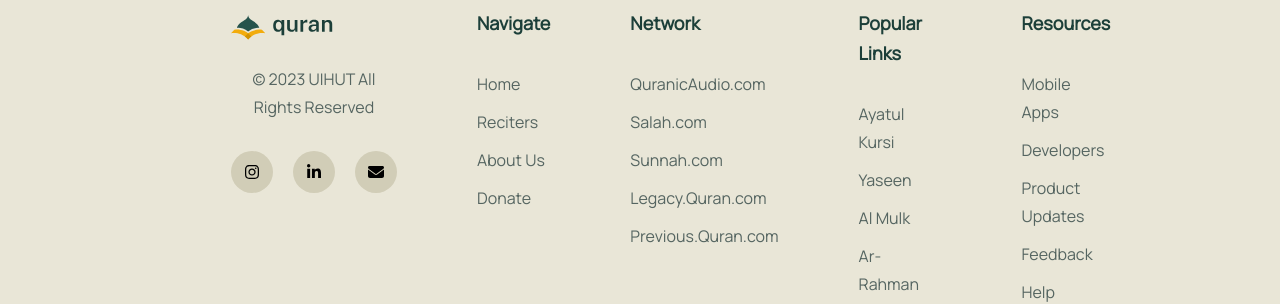
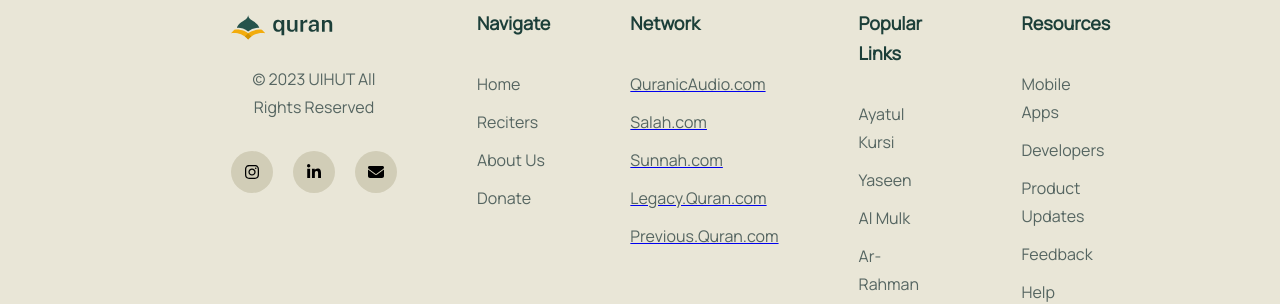
Before and after one commit to 7u4bgr/Quran, a React (Create React App) app: page / in a window 1280 px wide. Shown: the part 5627-5931 px from the top of the page. Built offline with nearby package versions, Linux system fonts and the light colour scheme.

Commit message:
Read Khuran

```diff
--- a/src/components/book/index.jsx
+++ b/src/components/book/index.jsx
@@ -30,7 +30,7 @@
             </p>
           </div>
           <div className={styles.buttons}>
-            <a href={Khuranpdf} target="_blank">
+            <a href='https://previous.quran.com/' target="_blank">
 
               <Button>
                 <div className={styles.button1}>
--- a/src/components/layout/footer/index.jsx
+++ b/src/components/layout/footer/index.jsx
@@ -46,11 +46,26 @@
           </div>
           <div className={styles.text3}>
             <h2>Network</h2>
+            <a href="https://quranicaudio.com/" target="_blank">
+
             <p>QuranicAudio.com</p>
+            </a>
+            <a href="https://salah.com/" target="_blank">
+
             <p>Salah.com</p>
+            </a>
+            <a href="https://sunnah.com/" target="_blank">
+
             <p>Sunnah.com</p>
+            </a>
+            <a href="https://legacy.quran.com/" target="_blank">
+
             <p>Legacy.Quran.com</p>
+            </a>
+            <a href="https://previous.quran.com/" target="_blank">
+
             <p>Previous.Quran.com</p>
+            </a>
           </div>
           <div className={styles.text4}>
             <h2>Popular Links</h2>
```
